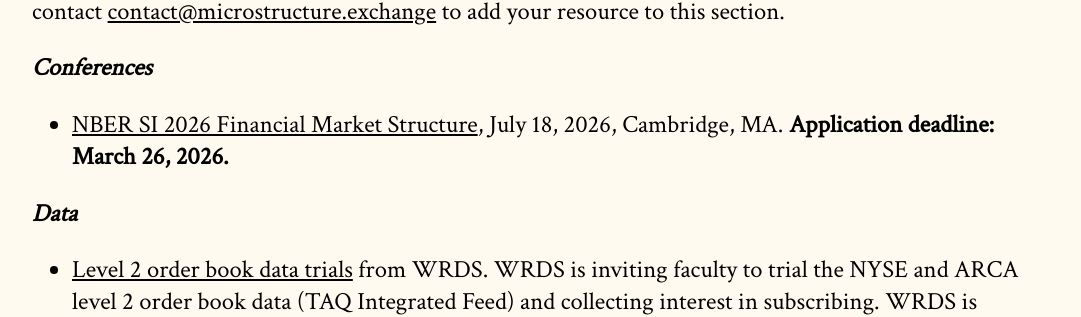
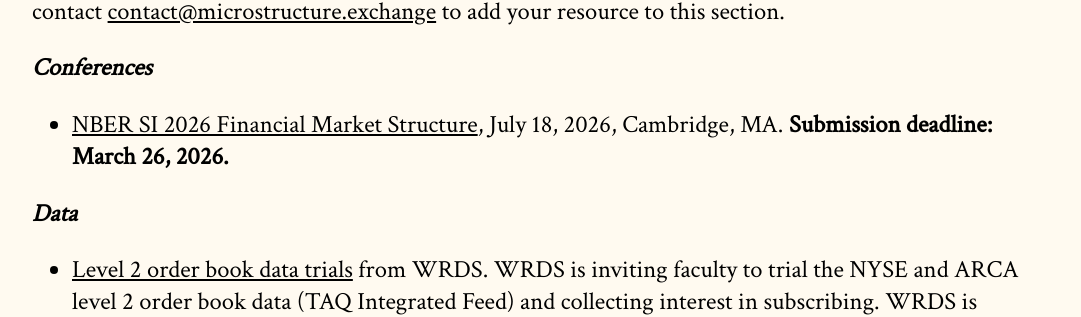
Before and after one commit to cpfiffer/microstructure.exchange, a Jekyll site: the page built from index.md, in a window 1280 px wide and 900 px high, scrolled down 2101 px. Shown: the part 151-468 px from the top of the window, without its empty margins (96-1177 px from the left). Built offline with Jekyll 4.4.1, drawn with Linux system fonts in a browser that asks for light colours; some web fonts are replaced.

Commit message:
Update index.md

```diff
--- a/index.md
+++ b/index.md
@@ -64,7 +64,7 @@ The Microstructure Exchange will host resources, tools, and data for microstruct
 - [Market Microstructure Summer School](https://microstructure-course.com/), June 16-20, 2025, at University of Edinburgh. A one-week full-time intensive PhD level course taught by Thierry Foucault (HEC Paris) and Albert Menkveld (VU Amsterdam). Graduate students, faculty members, and advanced practitioners are invited to apply. **Application deadline: December 1, 2024.**  -->
 
 ### Conferences
-- [NBER SI 2026 Financial Market Structure](https://www.nber.org/conferences/si-2026-financial-market-structure), July 18, 2026, Cambridge, MA. **Application deadline: March 26, 2026.**
+- [NBER SI 2026 Financial Market Structure](https://www.nber.org/conferences/si-2026-financial-market-structure), July 18, 2026, Cambridge, MA. **Submission deadline: March 26, 2026.**
 
 ### Data
 
```
